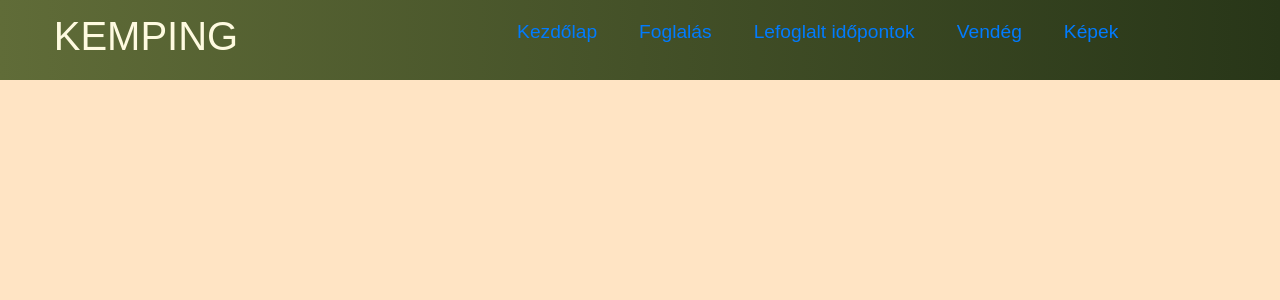
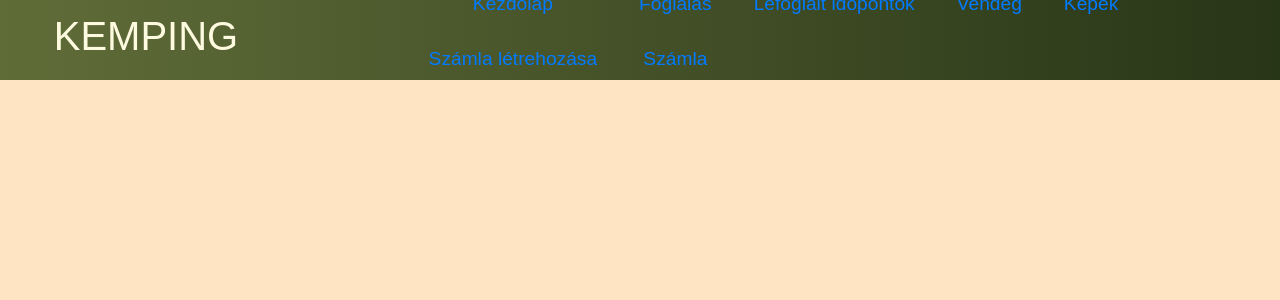
Before and after one commit to L0ggeRs/afp2_exception, a React (Create React App) app in the folder frontend/: page / in a window 1280 px wide. Shown: the top 300 px of the page. Built offline with nearby package versions, Linux system fonts and the light colour scheme; the HTML template or start-up script is replaced by a standard one; what flux would draw is missing.

Commit message:
#22 MenuItem.js módosítása
MenuItem.js módosítása, most már megjelenik a Számla és Számla létrehozása menüpont.

```diff
--- a/frontend/src/component/Navbar/MenuItems.js
+++ b/frontend/src/component/Navbar/MenuItems.js
@@ -25,5 +25,15 @@ export const MenuItems = [
         title: 'Képek',
         path: '/kepek',
         cName: 'nav-links'
+    },
+    {
+        title: 'Számla létrehozása',
+        path: '/szamlaAdd',
+        cName: 'nav-links'
+    },
+    {
+        title: 'Számla',
+        path: '/szamla',
+        cName: 'nav-links'
     }
 ]
```
